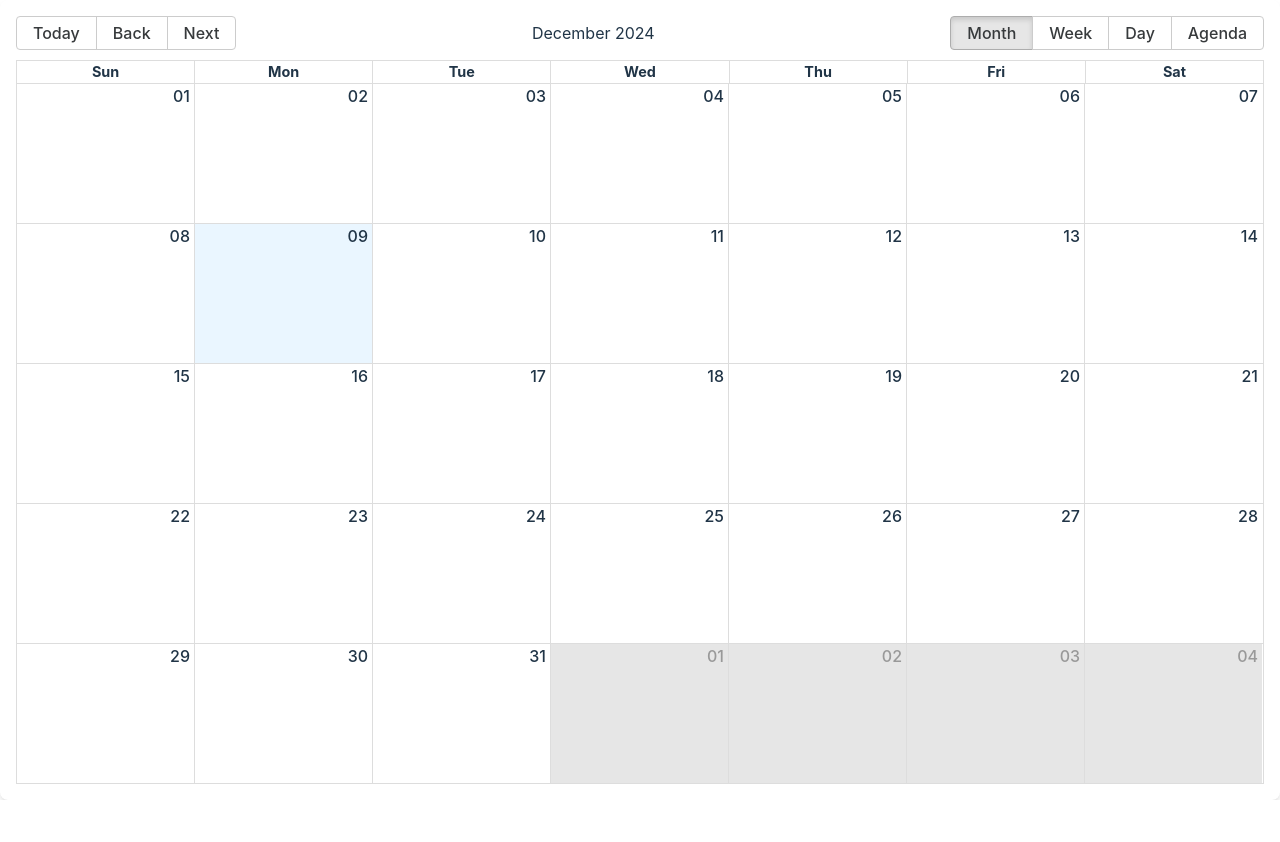
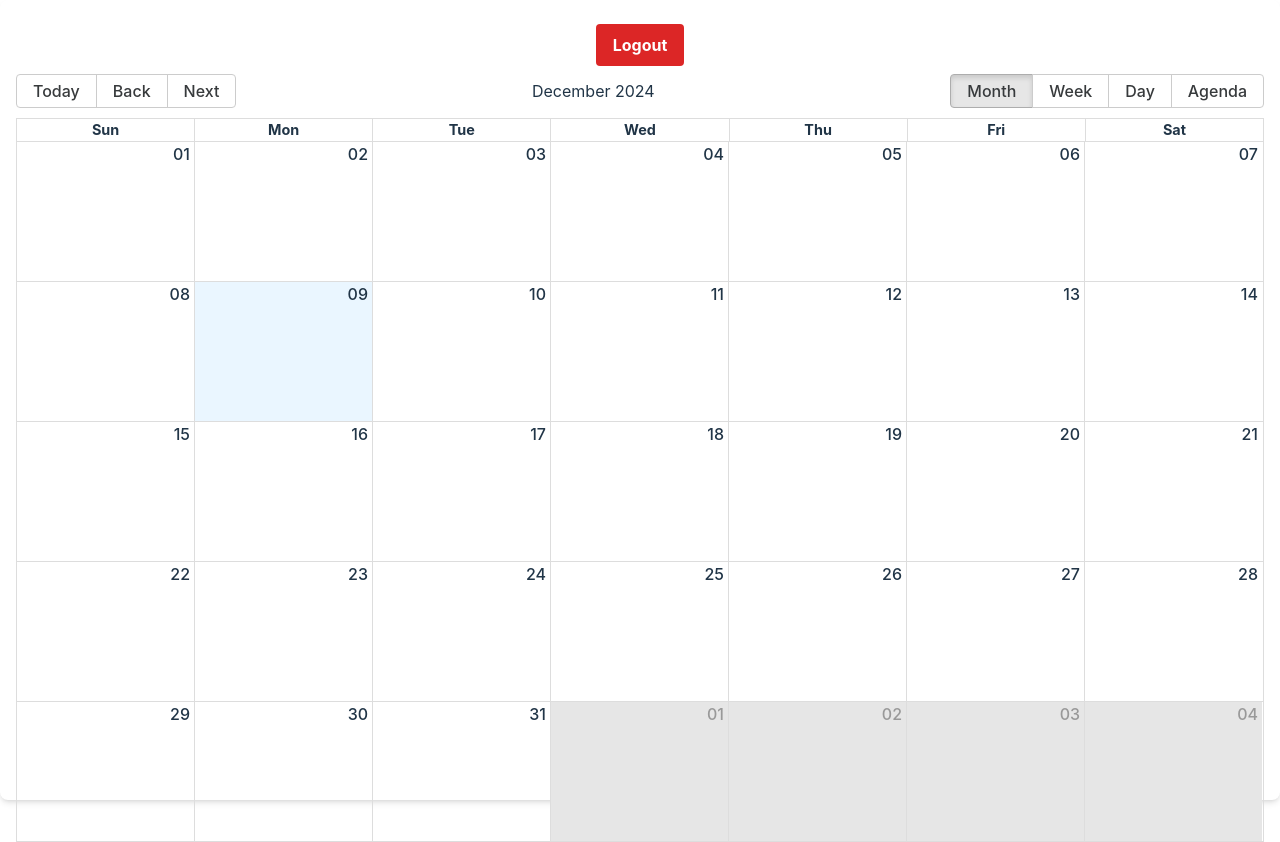
Before and after one commit to nemesis-0001/calendar, a React (Vite) app in the folder frontend/: page /calender in a window 1280 px wide. Before the commit the page ends 800 px from the top, so only its background shows below. Built offline with nearby package versions, Linux system fonts and the light colour scheme; no server answers.

Commit message:
Frontend

```diff
--- a/frontend/src/App.jsx
+++ b/frontend/src/App.jsx
@@ -33,16 +33,11 @@ function App() {
         <Routes>
           <Route
             path="/"
-            element={user ? <Navigate to="/home" /> : <LoginForm />}
+            element={user ? <Navigate to="/calendar" /> : <LoginForm />}
           />
           <Route path="/register" element={<Register />} />
-          <Route path="/home" element={<Home />} />
-          {/* <div className="min-h-screen bg-gray-100 p-4">
-            <h1 className="text-2xl font-bold text-center mb-4">
-              My Event Calendar
-            </h1> */}
+          {/* <Route path="/home" element={<Home />} /> */}
           <Route path="/calender" element={<MyCalendar userId={userId} />} />
-          {/* </div> */}
         </Routes>
         <ToastContainer />
       </Router>
--- a/frontend/src/components/Home/Calender.jsx
+++ b/frontend/src/components/Home/Calender.jsx
@@ -115,8 +115,25 @@ export default function MyCalendar({ userId }) {
       .catch((error) => console.error("Error deleting event:", error));
   };
 
+  const handleLogOut = async () => {
+    try {
+      await auth.signOut();
+      toast.success("Logout successful");
+      window.location.href = "/";
+      // window.
+    } catch (e) {
+      console.log(e, "Error logging out");
+    }
+  };
+
   return (
     <div className="h-screen w-screen bg-white shadow-md rounded-lg p-4">
+      <button
+        className="bg-red-600 hover:bg-red-700  origin-top-right justify-items-end text-white font-bold py-2 px-4 rounded m-2"
+        onClick={handleLogOut}
+      >
+        Logout
+      </button>
       <Calendar
         // localizer={localizer}
         localizer={localizer}
```
